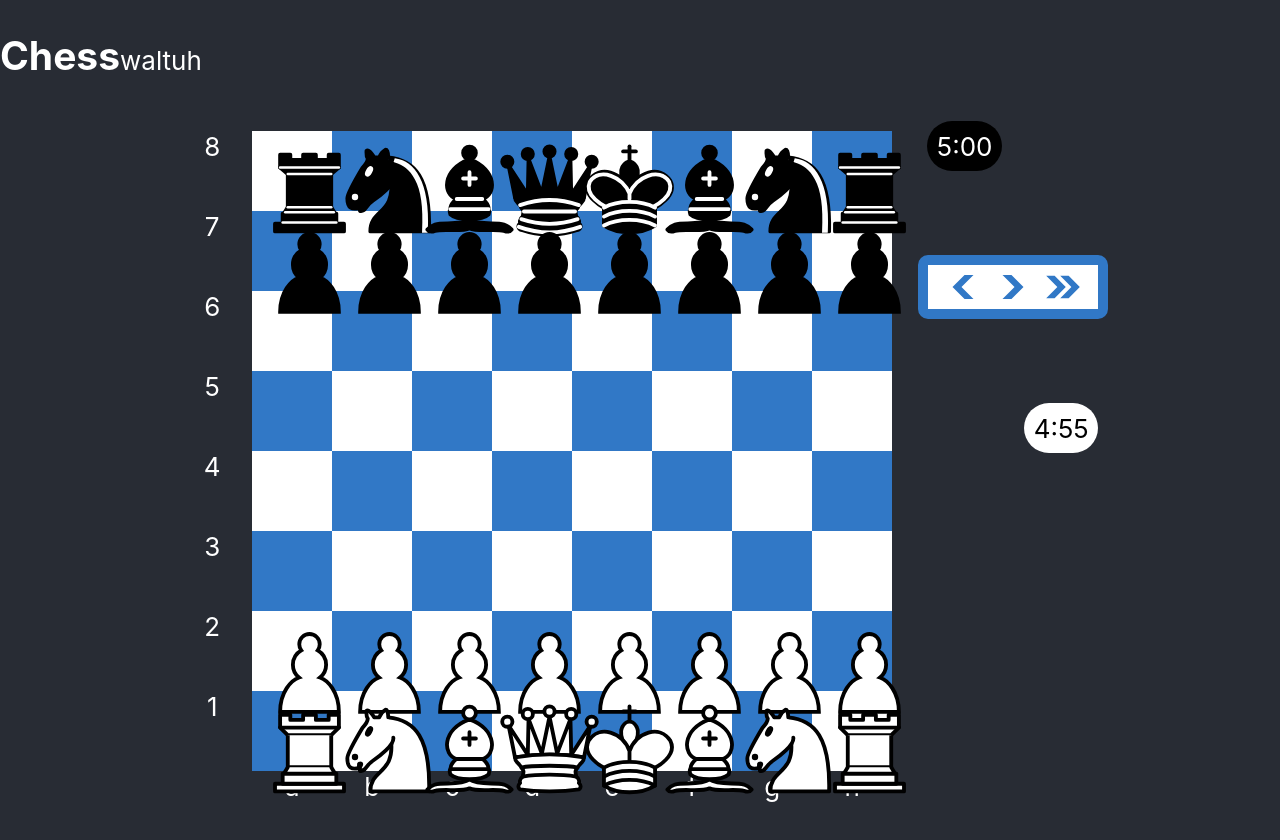
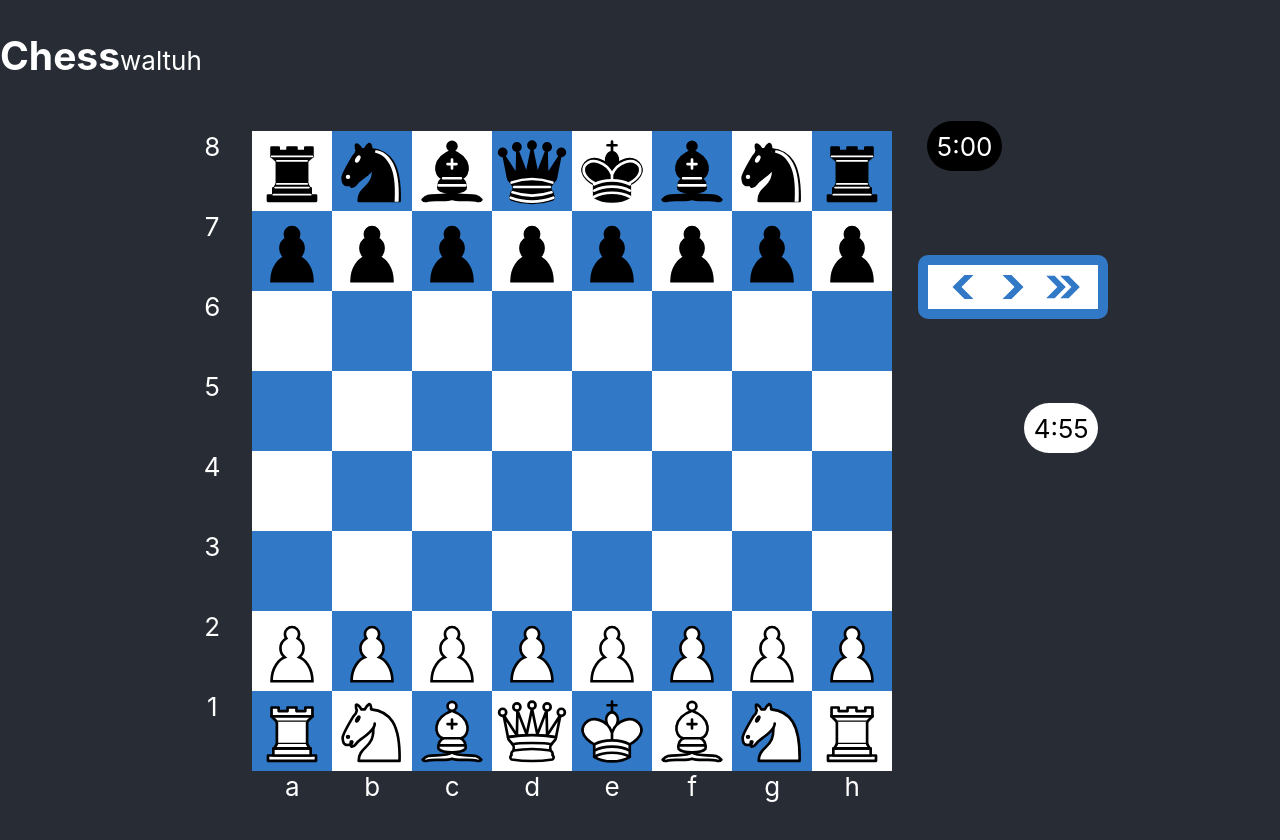
Before and after one commit to msanlop/chess, a React (Create React App) app: page / in a window 1280 px wide. Shown: the top 840 px of the page. Built offline with nearby package versions, Linux system fonts and the light colour scheme.

Commit message:
fix: svg scale correctly with window resizing

```diff
--- a/src/Square.css
+++ b/src/Square.css
@@ -11,5 +11,5 @@
     -moz-user-drag: none;
     -o-user-drag: none;
     pointer-events: none;
-    width:9vw;
+    width: min(10vw, 10vh);
 }
```
